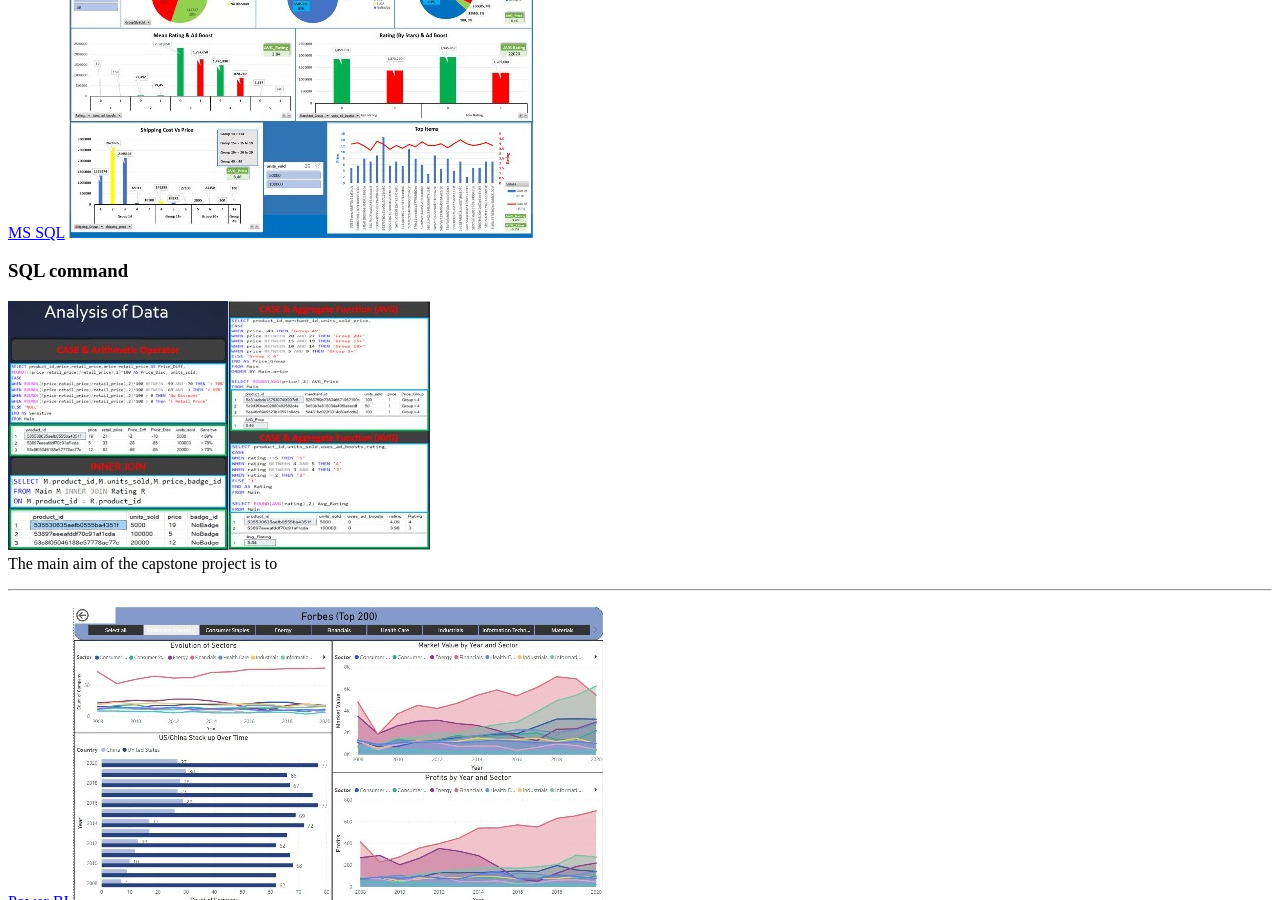
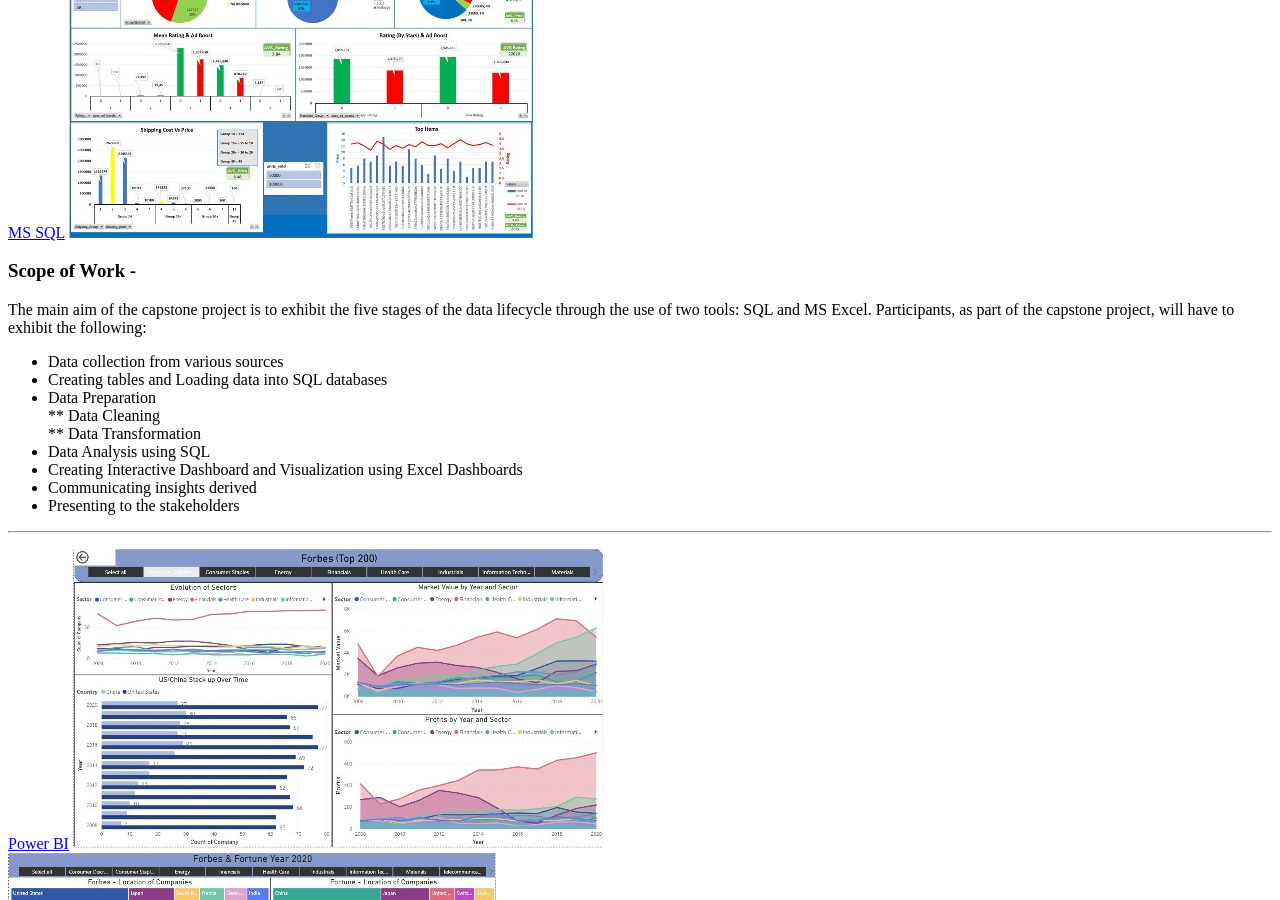
Before and after one commit to ZalehaAli/Data-Analytics-Portfolio, a Jekyll site: the page built from index.md, in a window 1280 px wide and 900 px high, scrolled down 1322 px. Built offline with Jekyll 4.4.1, drawn with Linux system fonts in a browser that asks for light colours; our own code applies the rules of GitHub Pages for plain Markdown files.

Commit message:
Update index.md

```diff
--- a/index.md
+++ b/index.md
@@ -39,11 +39,26 @@ The main aim of the capstone project is to exhibit the five stages of the data l
 <br>
 [MS SQL](/pdf/sample_presentation.pdf)
 <img src="images/Capstone2 - Wish.jpg?raw=true"/>
+### Scope of Work -
+The main aim of the capstone project is to exhibit the five stages of the data lifecycle through the use of two tools: SQL and MS Excel. Participants, as part of the capstone project, will have to exhibit the following:
 <br>
-### SQL command
-<img src="images/Capstone2 - SQL_1.jpg?raw=true"/>
+* Data collection from various sources
 <br>
-The main aim of the capstone project is to
+* Creating tables and Loading data into SQL databases
+<br>
+* Data Preparation
+<br>
+** Data Cleaning
+<br>
+** Data Transformation
+<br>
+* Data Analysis using SQL
+<br>
+* Creating Interactive Dashboard and Visualization using Excel Dashboards
+<br>
+* Communicating insights derived
+<br>
+* Presenting to the stakeholders
 
 
 
```
